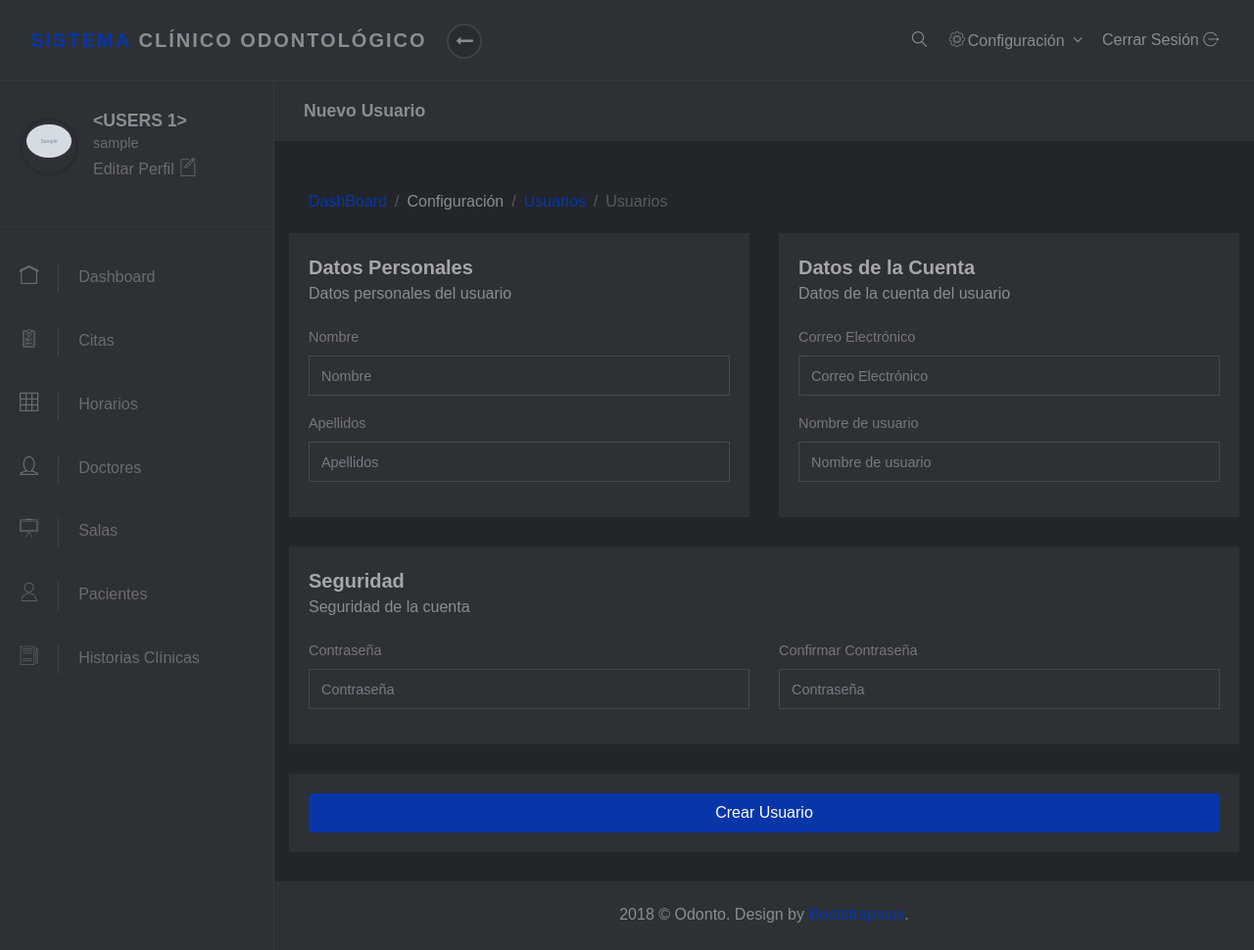
After one commit to yblanco/Odonto, a Flask app: page /auth/user in a window 1280 px wide. The commit adds this page. Shown: the whole page at 98% size. Run offline with Flask 2, Linux system fonts and the light colour scheme; a user stored in the database is signed in; tables that the repository leaves empty hold one stand-in row (values such as "Sample post"); grey boxes marked "Sample" are stand-in pictures; parts of the project's set-up code (start-up, migrations or seed data) failed here and were passed over; some libraries are stand-ins or nearby versions; some web fonts are replaced.

Commit message:
Auth module finished

```diff
--- a/app/auth/routes.py
+++ b/app/auth/routes.py
@@ -17,15 +17,38 @@ def logout():
 def admin():
 	return controller.generateAdmin()
 
-@login_required
 
 @auth.route('/profile', methods=['GET', 'POST'])
+@login_required
 def profile():
 	return controller.profile()
-@auth.route('profileImg', methods=['POST'])
+
+@auth.route('/profileImg', methods=['POST'])
+@login_required
 def image():
 	return controller.image()
 
-@auth.route('password', methods=['POST'])
+@auth.route('/password', methods=['POST'])
+@login_required
 def password():
 	return controller.password()
+
+@auth.route('/users', methods=['GET'])
+@login_required
+def users():
+	return controller.users()
+
+@auth.route('/user', methods=['GET','POST'])
+@login_required
+def user():
+	return controller.user()
+
+@auth.route('/user/<id_user>', methods=['GET','POST'])
+@login_required
+def user_edit(id_user):
+	return controller.user_edit(id_user)
+
+@auth.route('/user/<id_user>/<id>', methods=['GET'])
+@login_required
+def user_status(id_user, id):
+	return controller.user_status(id_user, id)
--- a/app/auth/templates/login.html
+++ b/app/auth/templates/login.html
@@ -6,7 +6,7 @@
 		<label for="login-username" class="label-material">Usuario</label>
 	</div>
 	<div class="form-group">
-		<input id="login-password" type="password" name="password" required data-msg="Introduzca su contraseñ" class="input-material">
+		<input id="login-password" type="password" name="password" required data-msg="Introduzca su contraseña" class="input-material">
 		<label for="login-password" class="label-material">Contraseña</label>
 	</div>
 	<button type="submit" id="login" class="btn btn-primary">Iniciar Sesión</button>
--- /dev/null
+++ b/app/auth/templates/user.html
@@ -0,0 +1,80 @@
+{% extends "index_base.html" %}
+{% block bread%}
+<li class="breadcrumb-item">Configuración</li>
+<li class="breadcrumb-item"><a href="{{ url_for('auth.users') }}">Usuarios</a></li>
+<li class="breadcrumb-item active">Usuarios</li>
+{% endblock %}
+{% block content %}
+<form method="POST" class="form-validate">
+	<div class="row">
+		<div class="col-lg-6">
+			<div class="block">
+				<div class="title">
+					<strong class="d-block">Datos Personales</strong>
+					<span class="d-block">Datos personales del usuario</span>
+				</div>
+				<div class="block-body">
+					<div class="form-group">
+						<label class="form-control-label">Nombre</label>
+						<input type="text" placeholder="Nombre" class="form-control" name="name" required data-msg="Nombre es requerido" value="{{ form.get('name') or user.name or '' }}" >
+					</div>
+					<div class="form-group">
+						<label class="form-control-label">Apellidos</label>
+						<input type="text" placeholder="Apellidos" class="form-control" name="last_name" required data-msg="Apellido es requerido" value="{{ form.get('last_name') or user.last_name or  '' }}">
+					</div>
+				</div>
+			</div>
+		</div>
+		<div class="col-lg-6">
+			<div class="block">
+				<div class="title">
+					<strong class="d-block">Datos de la Cuenta</strong>
+					<span class="d-block">Datos de la cuenta del usuario</span>
+				</div>
+				<div class="block-body">
+					<div class="form-group">
+						<label class="form-control-label">Correo Electrónico</label>
+						<input type="mail" placeholder="Correo Electrónico" class="form-control" name="mail" required data-msg="Correo Electrónico es requerido"  {{'readonly' if edit else ''}} value="{{ form.get('mail') or user.mail or '' }}">
+					</div>
+					<div class="form-group">
+						<label class="form-control-label">Nombre de usuario</label>
+						<input type="text" placeholder="Nombre de usuario" class="form-control" name="username" required data-msg="Nombre de usuario es requerido" {{'readonly' if edit else ''}} value="{{ form.get('username') or user.username or  '' }}">
+					</div>
+				</div>
+			</div>
+		</div>
+		<div class="col-lg-12">
+			<div class="block">
+				<div class="title">
+					<strong class="d-block">Seguridad</strong>
+					<span class="d-block">Seguridad de la cuenta</span>
+					{% if edit %}
+					<span>Si no desea modificar la contraseña por favor déjela en blanco</span>
+					{% endif %}
+				</div>
+				<div class="block-body">
+					<div class="row">
+						<div class="col-lg-6">
+							<div class="form-group">
+								<label class="form-control-label">Contraseña</label>
+								<input type="password" placeholder="Contraseña" class="form-control" {{ ''if edit else 'required data-msg="Contraseña es requerida"' }} name="password" value="">
+							</div>
+						</div>
+						<div class="col-lg-6">
+							<div class="form-group">
+								<label class="form-control-label">Confirmar Contraseña</label>
+								<input type="password" placeholder="Contraseña" class="form-control" name="password_confirm" {{'' if edit else 'required data-msg="Confirmar Contraseña es requerido"'}} value="">
+							</div>
+						</div>
+					</div>
+				</div>
+			</div>
+		</div>
+		<div class="col-lg-12">
+			<div class="block">
+				<input type="submit" value="{{ 'Guardar' if edit else 'Crear'}} Usuario" class="btn btn-block btn-primary">
+			</div>
+		</div>
+	</div>
+</form>
+{% endblock %}
--- a/app/templates/index_base.html
+++ b/app/templates/index_base.html
@@ -21,10 +21,10 @@
 			<div class="navbar-header">
 				<a href="{{ url_for('home.home_page') }}" class="navbar-brand">
 					<div class="brand-text brand-big visible text-uppercase">
-						<strong class="text-primary">Sistema</strong> <strong>de Citas</strong>
+						<strong class="text-primary">Sistema</strong> <strong>Clínico Odontológico</strong>
 					</div>
 					<div class="brand-text brand-sm">
-						<strong class="text-primary">S</strong><strong>C</strong>
+						<strong class="text-primary">S</strong><strong>CO</strong>
 						<!-- <img src="{{ url_for('home.static', filename='img/logo.png') }}" alt="..."> -->
 					</div>
 				</a>
@@ -40,6 +40,16 @@
 					</a>
 				</div>
 				<!-- End Icon Search -->
+				<div class="list-inline-item dropdown">
+					<a id="settings" rel="nofollow" data-target="#" href="#" data-toggle="dropdown" aria-haspopup="true" aria-expanded="false" class="nav-link language dropdown-toggle">
+						<i class="icon icon-settings"></i><span class="d-none d-sm-inline-block">Configuración</span>
+					</a>
+					<div aria-labelledby="settings" class="dropdown-menu">
+						<a rel="nofollow" href="{{ url_for('auth.users') }}" class="dropdown-item">
+							<i class="icon icon-user-outline"></i><span>Usuarios</span>
+						</a>
+					</div>
+				</div>
 				<!-- Log out -->
 				<div class="list-inline-item logout">
 					<a id="logout" href="{{ url_for('auth.logout') }}" class="nav-link">
@@ -61,13 +71,48 @@
 			<div class="title">
 				<h1 class="h5">{{ current_user }}</h1>
 				<p>{{ current_user.username }}</p>
+				<a href="{{ url_for('auth.profile') }}"> Editar Perfil <i class="icon icon-new-file"></i></a>
 			</div>
 		</div>
 		<hr>
-		<div class="d-flex  justify-content-center">
-			<a href="{{ url_for('auth.profile') }}" class="item"> Editar Perfil</a>
-		</div>
-		<hr>
+
+		<ul class="list-unstyled">
+			<li {% if request.path ==  url_for('home.index') %}class="active" {% endif %}>
+				<a href="{{ url_for('home.index') }}">
+					<i class="icon-home"></i>Dashboard
+				</a>
+			</li>
+			<li>
+				<a href="#">
+					<i class="icon-padnote"></i>Citas
+				</a>
+			</li>
+			<li>
+				<a href="#">
+					<i class="icon-grid"></i>Horarios
+				</a>
+			</li>
+			<li>
+				<a href="#">
+					<i class="icon-user-1"></i>Doctores
+				</a>
+			</li>
+			<li>
+				<a href="#">
+					<i class="icon-writing-whiteboard"></i>Salas
+				</a>
+			</li>
+			<li>
+				<a href="#">
+					<i class="icon-user"></i>Pacientes
+				</a>
+			</li>
+			<li>
+				<a href="#">
+					<i class="icon-paper-and-pencil"></i>Historias Clínicas
+				</a>
+			</li>
+		</ul>
 
 	</nav>
 
```
Also changed, not shown: app/auth/controller.py (+81 -10 lines), app/auth/models.py (+90 -16 lines), app/auth/templates/users.html (added, +64 -0 lines), app/home/templates/index.html (+7 -0 lines), app/static/img/users/13C245CB933A1826F2A4_1537668845.png (deleted), 1 other file. Lines whose indentation alone changed are shown as unchanged.
